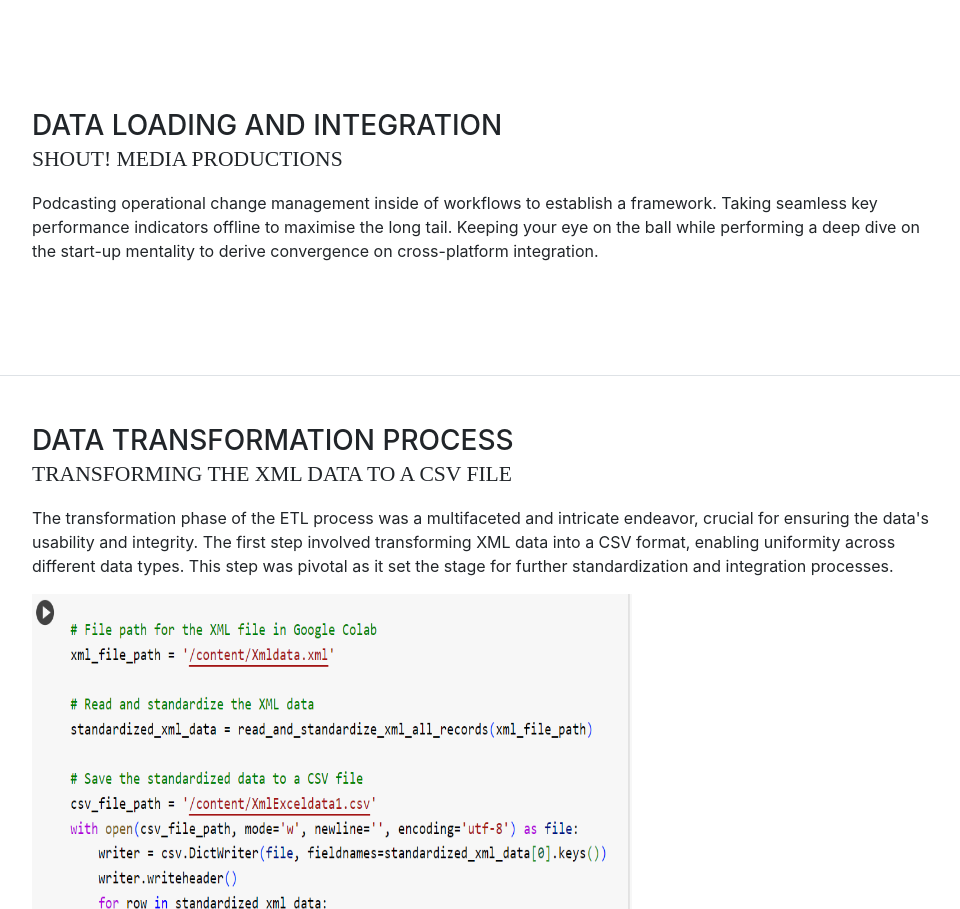
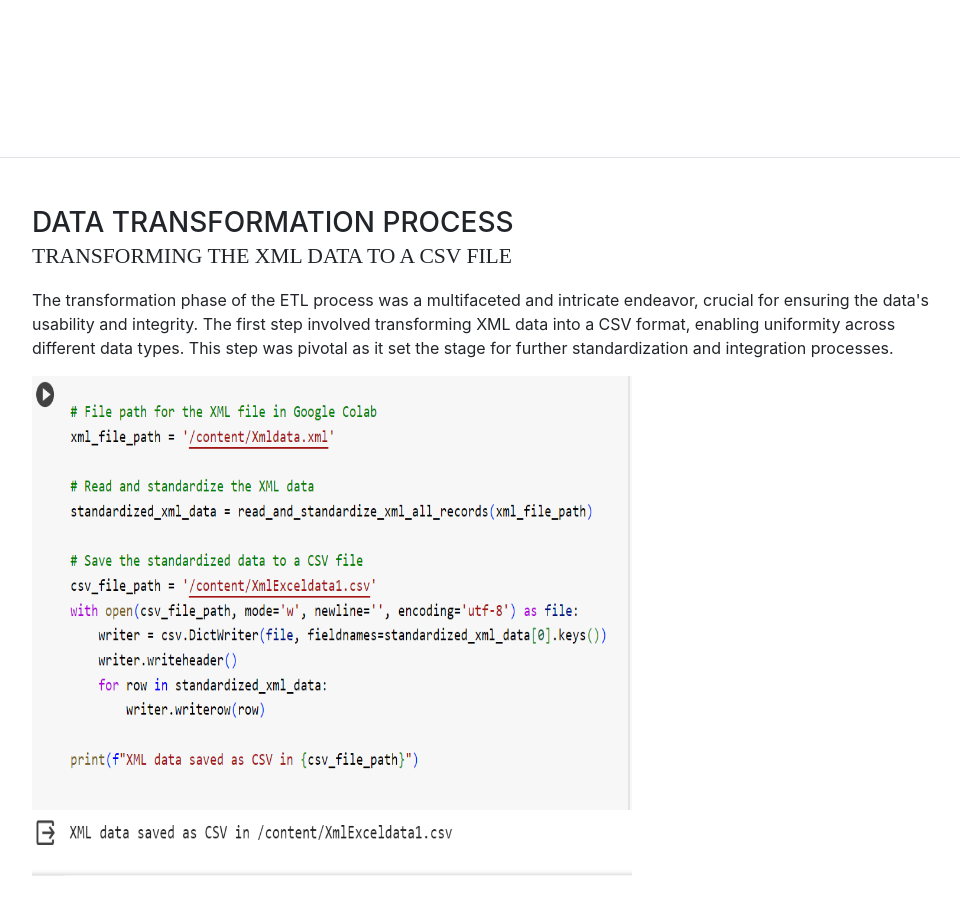
Before and after one commit to omoruefosa/portfolio, a website with bundled scripts: page index.html in a window 1280 px wide. Shown: the part 4765-5674 px from the top of the page, without its empty margins (288-1248 px from the left). Built offline with nearby package versions, Linux system fonts and the light colour scheme; files whose address does not match are found by name; a web font is replaced by a local one.

Commit message:
Update index.html

```diff
--- a/index.html
+++ b/index.html
@@ -160,12 +160,7 @@
 
           </div>
 
-          <div class="resume-item d-flex flex-column flex-md-row mb-5">
-            <div class="resume-content mr-auto">
-              <h3 class="mb-0">Data Loading and Integration</h3>
-              <div class="subheading mb-3">Shout! Media Productions</div>
-              <p>Podcasting operational change management inside of workflows to establish a framework. Taking seamless key performance indicators offline to maximise the long tail. Keeping your eye on the ball while performing a deep dive on the start-up mentality to derive convergence on cross-platform integration.</p>
-            </div>
+
 
           </div>
 
```
